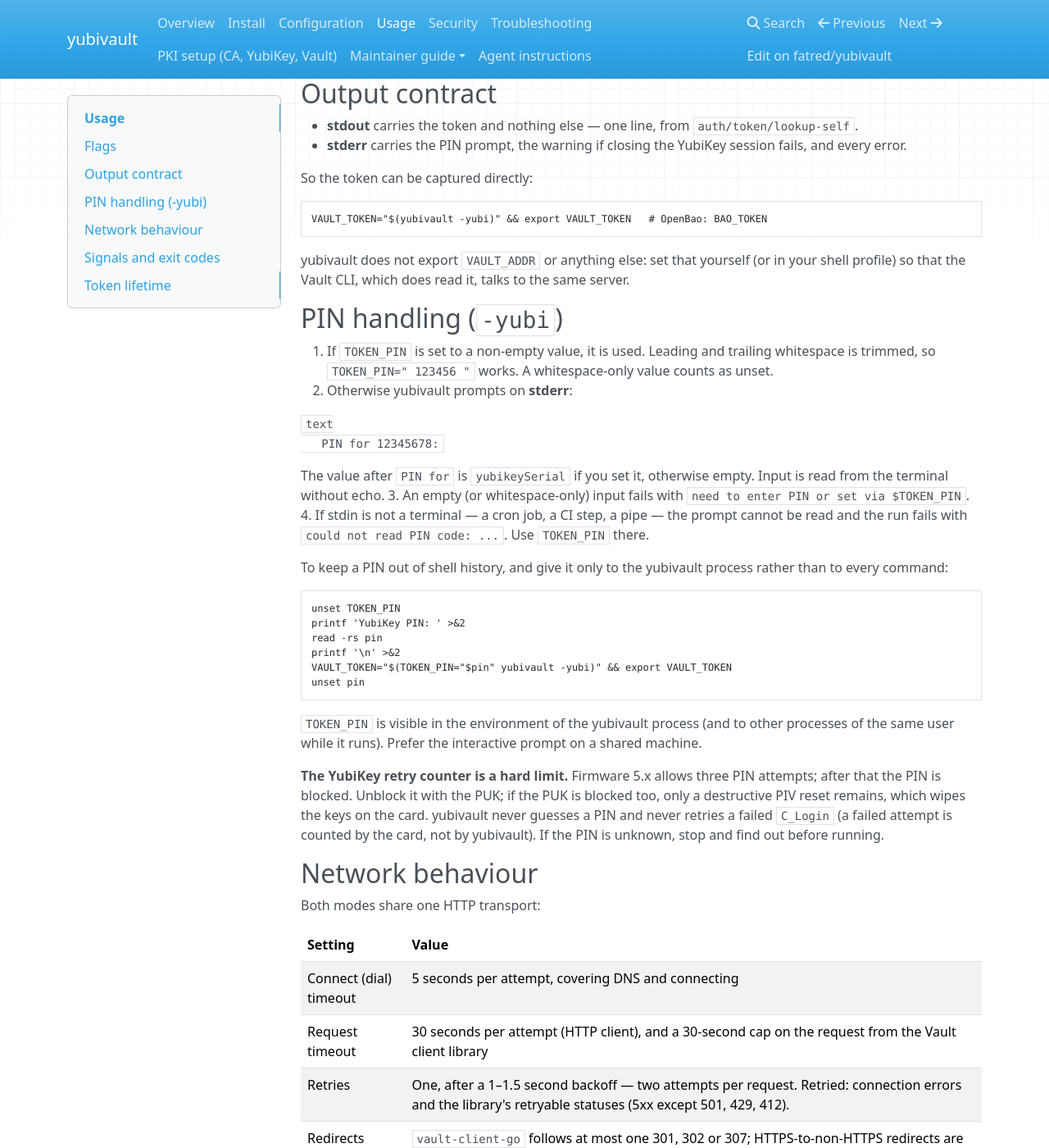
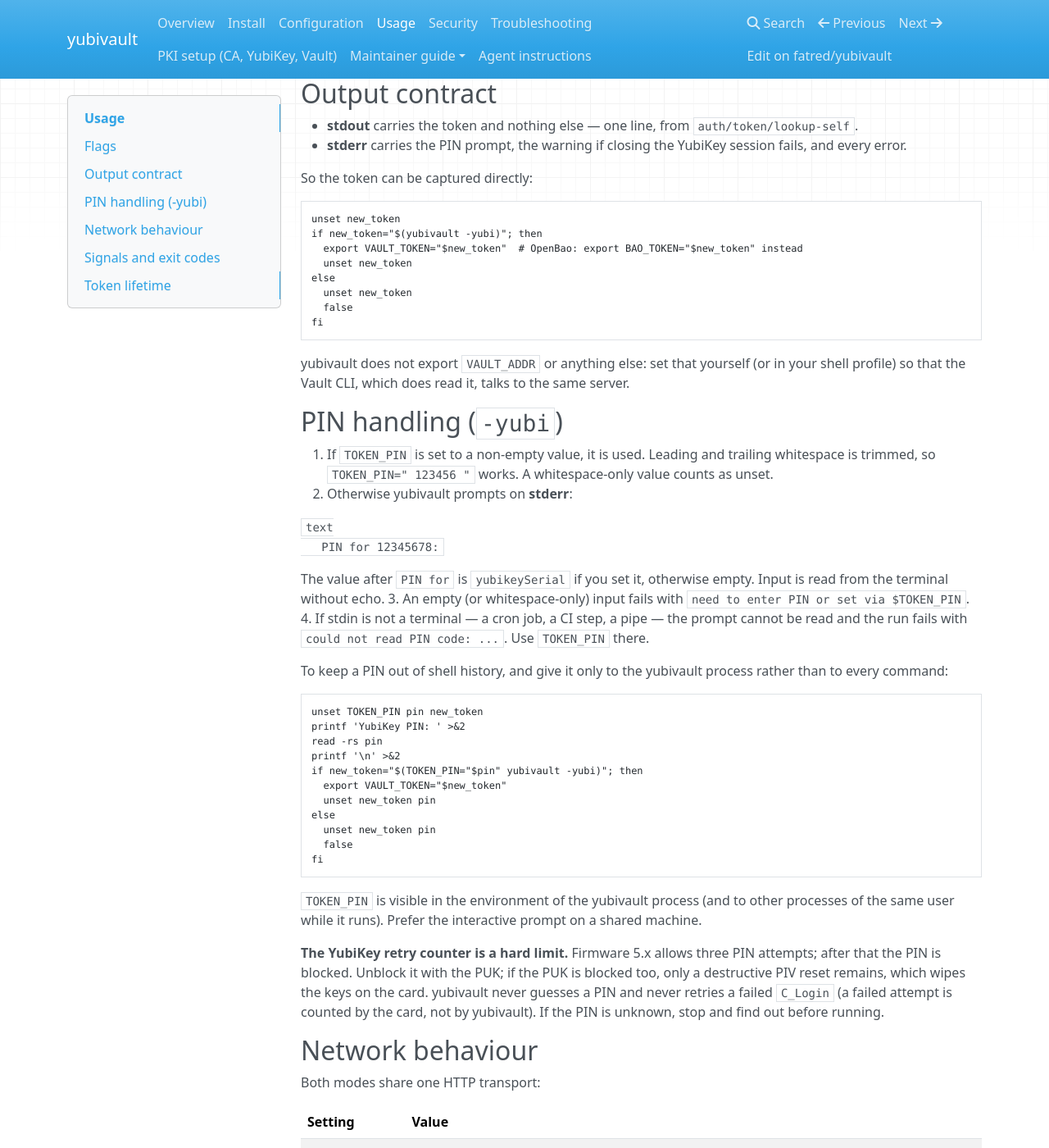
Before and after one commit to fatred/yubivault, an MkDocs documentation site: the page built from docs/usage.md, in a window 1280 px wide and 1400 px high, scrolled down 514 px. Shown: the whole window at 82% size. Built offline with MkDocs 1.6.1, drawn with Linux system fonts in a browser that asks for light colours; nearby versions of some CDN libraries.

Commit message:
docs: scope PIN and token examples safely

````diff
--- a/docs/usage.md
+++ b/docs/usage.md
@@ -27,7 +27,14 @@ flag package with `ExitOnError`, so an unknown flag (`-foo`) exits 2 and `-h` ex
 So the token can be captured directly:
 
 ```shell
-VAULT_TOKEN="$(yubivault -yubi)" && export VAULT_TOKEN   # OpenBao: BAO_TOKEN
+unset new_token
+if new_token="$(yubivault -yubi)"; then
+  export VAULT_TOKEN="$new_token"  # OpenBao: export BAO_TOKEN="$new_token" instead
+  unset new_token
+else
+  unset new_token
+  false
+fi
 ```
 
 yubivault does not export `VAULT_ADDR` or anything else: set that yourself (or in your shell
@@ -52,12 +59,17 @@ profile) so that the Vault CLI, which does read it, talks to the same server.
 To keep a PIN out of shell history, and give it only to the yubivault process rather than to every command:
 
 ```shell
-unset TOKEN_PIN
+unset TOKEN_PIN pin new_token
 printf 'YubiKey PIN: ' >&2
 read -rs pin
 printf '\n' >&2
-VAULT_TOKEN="$(TOKEN_PIN="$pin" yubivault -yubi)" && export VAULT_TOKEN
-unset pin
+if new_token="$(TOKEN_PIN="$pin" yubivault -yubi)"; then
+  export VAULT_TOKEN="$new_token"
+  unset new_token pin
+else
+  unset new_token pin
+  false
+fi
 ```
 
 `TOKEN_PIN` is visible in the environment of the yubivault process (and to other processes of the
````
Also changed, not shown: README.md (+16 -2 lines), docs/agents.md (+2 -3 lines), docs/index.md (+16 -3 lines), docs/maintainers/development.md (+8 -1 lines), docs/pki-setup.md (+9 -2 lines).
